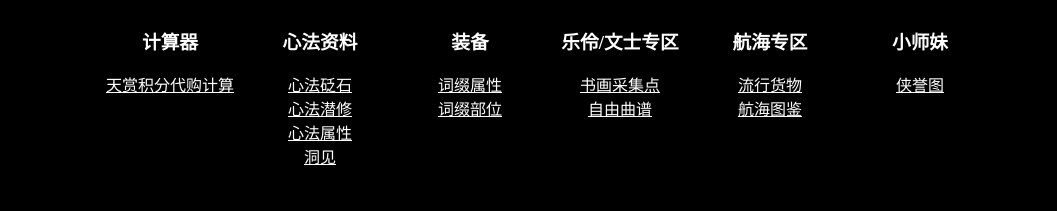
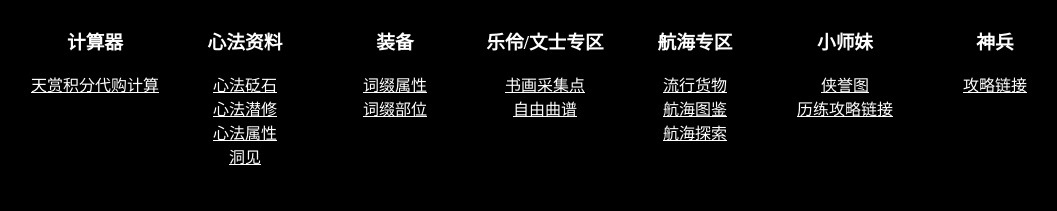
Before and after one commit to jinwenze/jinwenze.github.io, a plain HTML site: page wuxia/index.html in a window 1280 px wide. Shown: the whole page, without its empty margins (103-1160 px from the left). Drawn offline with Linux system fonts and the light colour scheme.

Commit message:
Add files via upload

```diff
--- a/wuxia/index.html
+++ b/wuxia/index.html
@@ -37,10 +37,16 @@
 				<h3>航海专区</h3>
 				<a href="img/image002_S.jpg">流行货物</a><br />
 				<a href="navig/handbook.html">航海图鉴</a><br />
+				<a href="navig/explore.html">航海探索</a><br />
 			</div>
 			<div class="inDiv ">
 				<h3>小师妹</h3>
-				<a href="junsister/小师妹侠誉图清单.xlsx" download="xiayutu">侠誉图</a><br />
+				<a href="junsister/小师妹侠誉图清单.xlsx">侠誉图</a><br />
+				<a href="https://wuxia.gamebbs.qq.com/forum.php?mod=viewthread&tid=434037">历练攻略链接</a><br />
+			</div>
+			<div class="inDiv ">
+				<h3>神兵</h3>
+				<a href="https://www.bilibili.com/read/cv2653217/">攻略链接</a><br />
 			</div>
 		</div>
 
```
